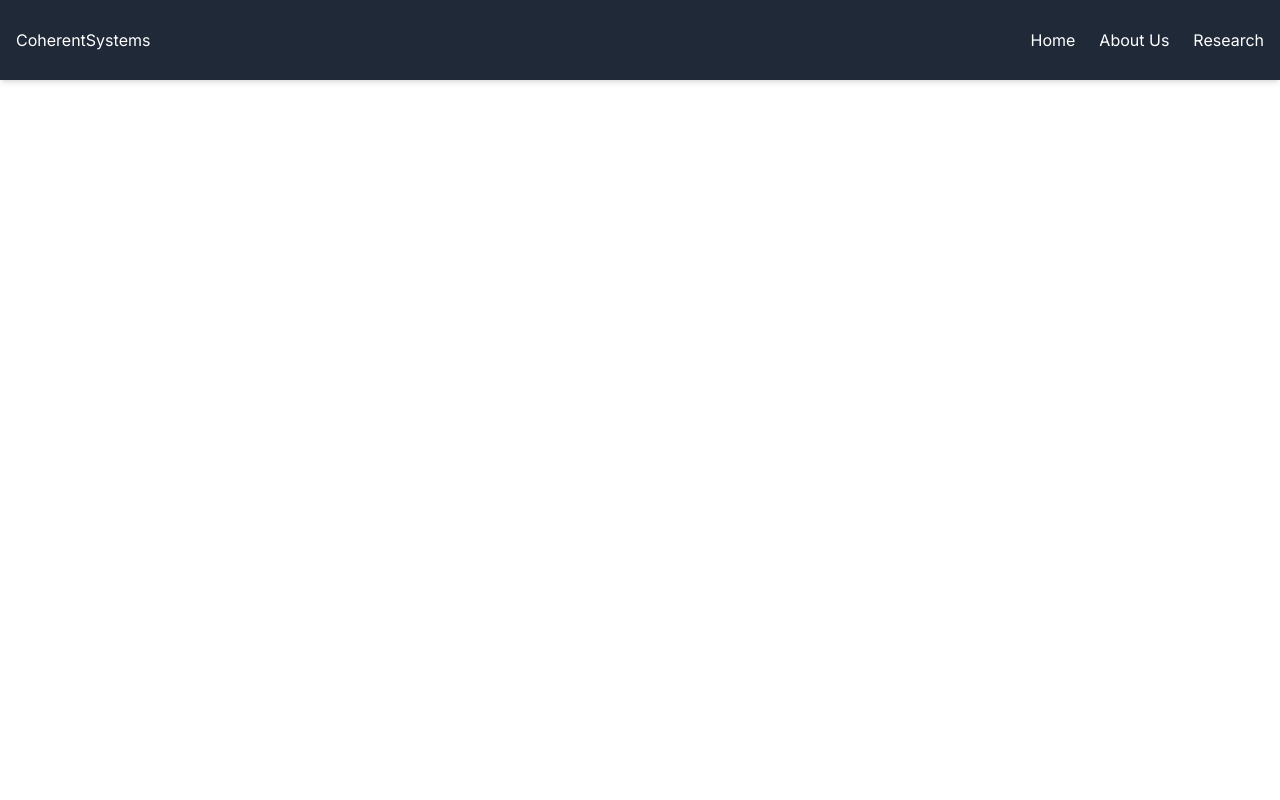
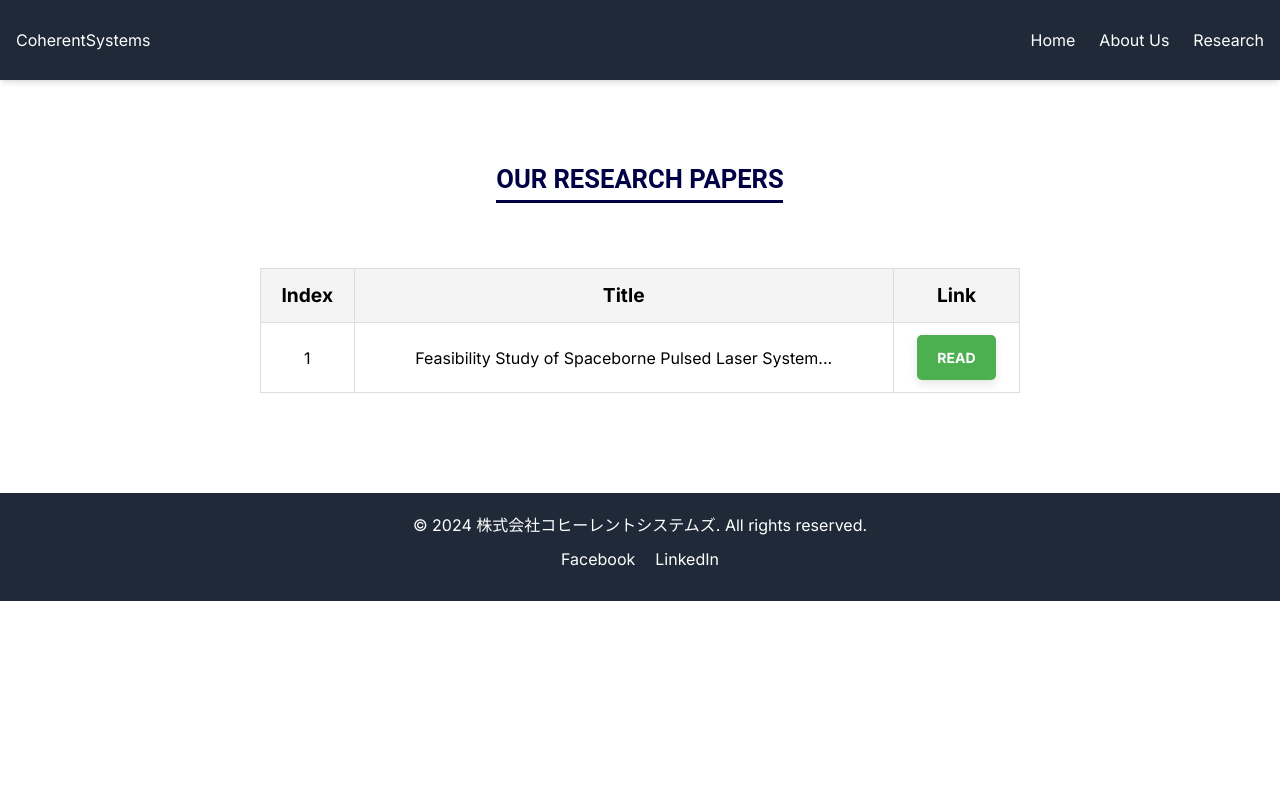
Before and after one commit to yukitchen01/coherent-systems, a Next.js app: page /papers in a window 1280 px wide. Shown: the top 800 px of the page. Built offline with nearby package versions, Linux system fonts and the light colour scheme; a web font is replaced by a local one.

Commit message:
Update page.tsx
Changed entire page

```diff
--- a/app/papers/page.tsx
+++ b/app/papers/page.tsx
@@ -1,17 +1,45 @@
-import '@/app/ui/global.css';
+import Head from 'next/head';
+import styles from './papers.module.css';
 
 export default function Paper() {
+  const papers = [
+    { title: 'Feasibility Study of Spaceborne Pulsed Laser System...', link: '/papers/AMOS_Uchida_240830.pdf' },
+    // { title: 'Paper_2_Title', link: '/papers/Another_Paper.pdf' },
+    // { title: 'Paper_3_Title', link: '/papers/Third_Paper.pdf' },
+  ];
+
   return (
-    <div style={{ width: '100%', height: '100vh', overflow: 'auto' }}>
-      <iframe
-        src="/papers/AMOS_Uchida_240830.pdf"
-        style={{
-          width: '100%',
-          height: '100%',
-          border: 'none',
-        }}
-        title="PDF Viewer"
-      />
+    <div className={styles.container}>
+      <div className={styles.researchOverview}>
+        <h1 className={styles.title}>Our Research Papers</h1>
+        <table className={styles.table}>
+          <thead>
+            <tr>
+              <th>Index</th>
+              <th>Title</th>
+              <th>Link</th>
+            </tr>
+          </thead>
+          <tbody>
+            {papers.map((paper, index) => (
+              <tr key={index}>
+                <td>{index + 1}</td> {/* インデックス */}
+                <td>{paper.title}</td> {/* タイトル */}
+                <td>
+                  <a
+                    href={paper.link}
+                    target="_blank"
+                    rel="noopener noreferrer"
+                    className={styles.link}
+                  >
+                    <span>Read</span>
+                  </a>
+                </td> {/* ボタン */}
+              </tr>
+            ))}
+          </tbody>
+        </table>
+      </div>
     </div>
   );
 }
```
